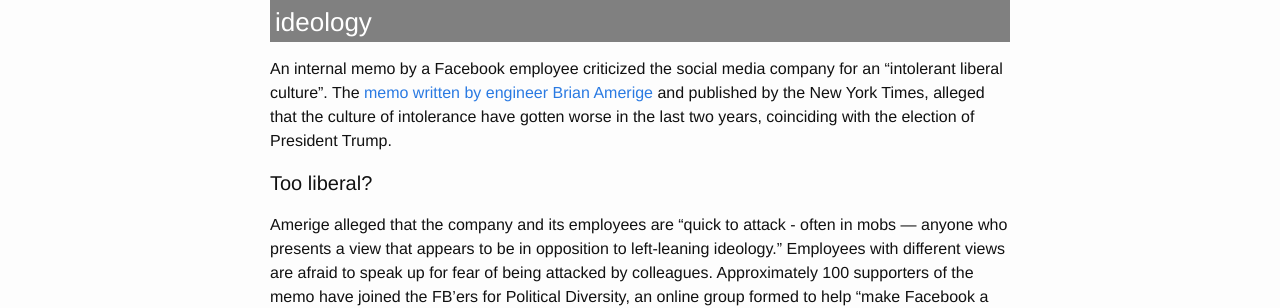
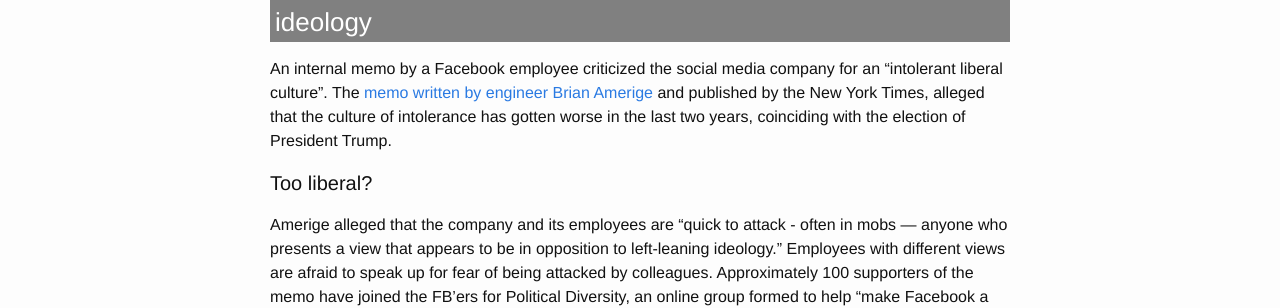
Before and after one commit to Sparkleleuk/Sustainability_Matters, a Jekyll site: the page built from _posts/2018-08-29-facebook.markdown, in a window 1280 px wide. Shown: the part 322-630 px from the top of the page. Built offline with Jekyll 4.4.1, drawn with Linux system fonts in a browser that asks for light colours.

Commit message:
new post

```diff
--- a/_posts/2018-08-29-facebook.markdown
+++ b/_posts/2018-08-29-facebook.markdown
@@ -7,7 +7,7 @@ categories: [Diversity]
 
 ### Internal memo by FB employee pushes for diversity in political ideology
 
-An internal memo by a Facebook employee criticized the social media company for an "intolerant liberal culture". The <a href="https://int.nyt.com/data/documenthelper/201-facebook-political-diversity/a8dfe9ae492061f54455/optimized/full.pdf#page=1" target="_blank">memo written by engineer Brian Amerige</a> and published by the New York Times, alleged that the culture of intolerance have gotten worse in the last two years, coinciding with the election of President Trump.
+An internal memo by a Facebook employee criticized the social media company for an "intolerant liberal culture". The <a href="https://int.nyt.com/data/documenthelper/201-facebook-political-diversity/a8dfe9ae492061f54455/optimized/full.pdf#page=1" target="_blank">memo written by engineer Brian Amerige</a> and published by the New York Times, alleged that the culture of intolerance has gotten worse in the last two years, coinciding with the election of President Trump.
 
 #### Too liberal?
 
```
Also changed, not shown: _posts/2018-08-30-california.markdown (added, +31 -0 lines).
